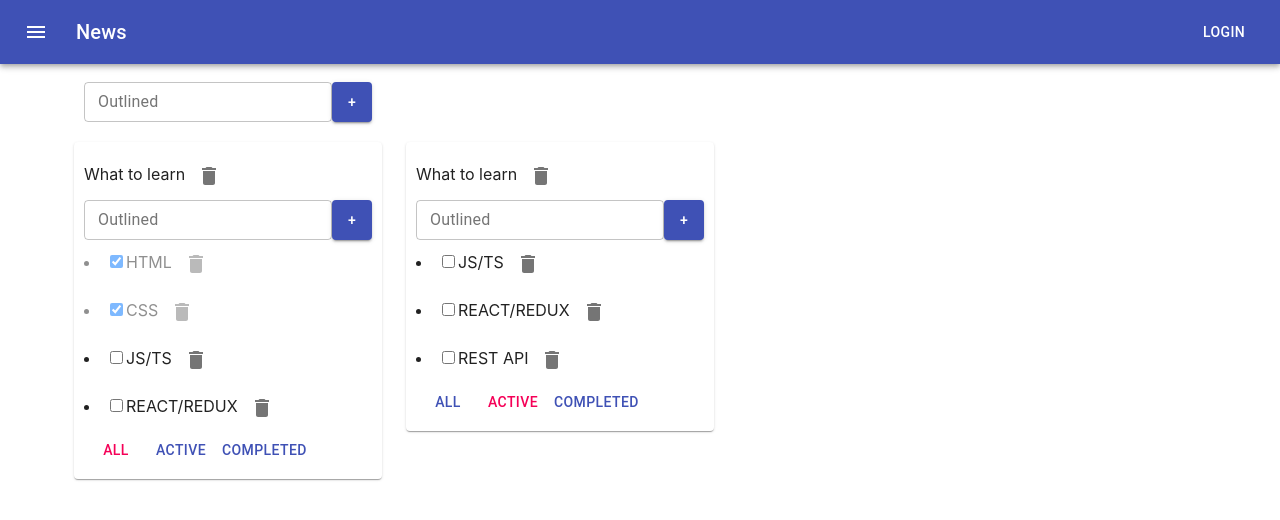
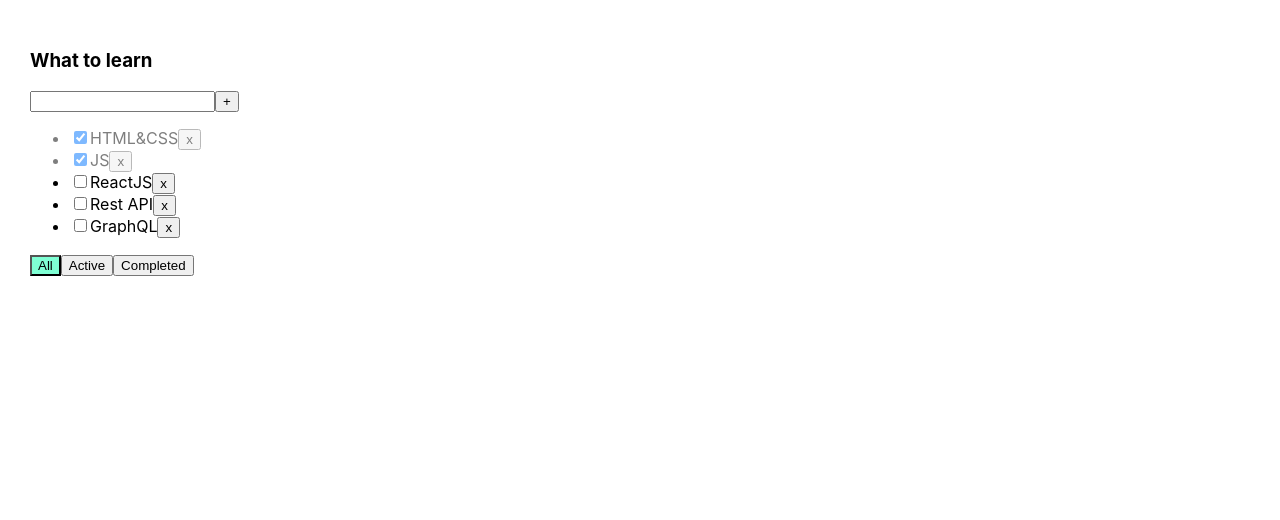
Before and after one commit to ZherdevMak/ToDoList, a React (Create React App) app: page / in a window 1280 px wide. Shown: the top 520 px of the page. Built offline with nearby package versions, Linux system fonts and the light colour scheme.

Commit message:
Week 7 Reducer

```diff
--- a/src/App.css
+++ b/src/App.css
@@ -6,3 +6,19 @@
 .App > div {
   margin-right: 50px;
 }
+
+.error {
+  border: red 1px solid;
+}
+
+.error-message {
+  color: red;
+}
+
+.active-filter {
+  background-color: aquamarine;
+}
+
+.is-done {
+  opacity: 0.5;
+}
--- a/src/App.tsx
+++ b/src/App.tsx
@@ -1,123 +1,67 @@
 import React, {useState} from 'react';
 import './App.css';
-import TodoList, {TaskType} from "./TodoList";
-import {v1} from "uuid";
-import {AddItemForm} from "./component/AddItemForm";
-import BasicAppBar from "./component/BasicAppBar";
-import {Container, Grid, Paper} from "@material-ui/core";
+import {Todolist} from './Todolist';
+import {v1} from 'uuid';
 
-export type FilterValuesType = 'all' | 'active' | 'completed'
-
-export type TodoListsType = {
-    id: string
-    title: string
-    filter: FilterValuesType
-}
-
-type TasksType = {
-    [key: string]: TaskType[]
-}
+export type FilterValuesType = "all" | "active" | "completed";
 
 function App() {
-    let TodoListTD1 = v1()
-    let TodoListTD2 = v1()
 
-    let [todoLists, setTodoLists] = useState<TodoListsType[]>([
-            {id: TodoListTD1, title: 'What to learn', filter: 'all'},
-            {id: TodoListTD2, title: 'What to learn', filter: 'active'}
-        ]
-    )
+    let [tasks, setTasks] = useState([
+        {id: v1(), title: "HTML&CSS", isDone: true},
+        {id: v1(), title: "JS", isDone: true},
+        {id: v1(), title: "ReactJS", isDone: false},
+        {id: v1(), title: "Rest API", isDone: false},
+        {id: v1(), title: "GraphQL", isDone: false},
+    ]);
+    let [filter, setFilter] = useState<FilterValuesType>("all");
 
-    let [tasks, setTasks] = useState<TasksType>({
-        [TodoListTD1]: [
-            {id: v1(), title: "HTML", isDone: true},
-            {id: v1(), title: "CSS", isDone: true},
-            {id: v1(), title: "JS/TS", isDone: false},
-            {id: v1(), title: "REACT/REDUX", isDone: false}],
-        [TodoListTD2]: [
-            {id: v1(), title: "HTML", isDone: true},
-            {id: v1(), title: "CSS", isDone: true},
-            {id: v1(), title: "JS/TS", isDone: false},
-            {id: v1(), title: "REACT/REDUX", isDone: false},
-            {id: v1(), title: "REST API", isDone: false}]
-    })
-    const addTodolist = (title: string) => {
-        let newTodolistId = v1();
-        let newTodolist: TodoListsType = {id: newTodolistId, title: title, filter: 'all'};
-        setTodoLists([newTodolist, ...todoLists]);
-        setTasks({
-            ...tasks,
-            [newTodolistId]: []
-        })
+
+    function removeTask(id: string) {
+        let filteredTasks = tasks.filter(t => t.id != id);
+        setTasks(filteredTasks);
     }
 
-    let addTask = (TodoListID: string, e: string) => {
-        let task: TaskType = {id: v1(), title: e, isDone: false}
-        setTasks({...tasks, [TodoListID]: [task, ...tasks[TodoListID]]})
+    function addTask(title: string) {
+        let task = {id: v1(), title: title, isDone: false};
+        let newTasks = [task, ...tasks];
+        setTasks(newTasks);
     }
 
-    const removeTodoList = (TodoListID: string) => {
-        setTodoLists(todoLists.filter(el => el.id !== TodoListID))
-        delete tasks[TodoListID]
-    }
-    const removeTask = (TodoListID: string, taskID: string) => {
-        setTasks({...tasks, [TodoListID]: tasks[TodoListID].filter(t => t.id !== taskID)})
-    }
-    const changeTodoListFilter = (TodoListID: string, filter: FilterValuesType) => {
-        setTodoLists(todoLists.map(el => el.id === TodoListID ? {...el, filter: filter} : el))
-    }
-    const changeIsDone = (TodoListID: string, id: string, isDone: boolean) => {
-        setTasks({...tasks, [TodoListID]: tasks[TodoListID].map(e => e.id === id ? {...e, isDone: isDone} : e)})
+    function changeStatus(taskId: string, isDone: boolean) {
+        let task = tasks.find(t => t.id === taskId);
+        if (task) {
+            task.isDone = isDone;
+        }
+
+        setTasks([...tasks]);
     }
 
-    const titleEdit = (ID: string, editedTitle: string) => {
-        setTodoLists(todoLists.map(e => e.id === ID ? {...e, title: editedTitle} : e))
+
+    let tasksForTodolist = tasks;
+
+    if (filter === "active") {
+        tasksForTodolist = tasks.filter(t => t.isDone === false);
     }
-    const editTask = (ID: string, taskID: string, editedTitle: string) => {
-        setTasks({...tasks, [ID]: tasks[ID].map(el => el.id === taskID ? {...el, title: editedTitle} : el)})
+    if (filter === "completed") {
+        tasksForTodolist = tasks.filter(t => t.isDone === true);
     }
 
+    function changeFilter(value: FilterValuesType) {
+        setFilter(value);
+    }
+
+
     return (
-        <div>
-            <BasicAppBar/>
-            <div className="App">
-                <Container fixed>
-                    <Grid container style={{marginLeft: '30px'}} spacing={3}>
-                        <AddItemForm addItem={addTodolist}/>
-                    </Grid>
-                    <Grid container style={{padding: '20px'}} spacing={3}>
-                        {todoLists.map((el) => {
-                            let tasksForRender = tasks[el.id]
-                            if (el.filter === 'active') {
-                                tasksForRender = tasks[el.id].filter(t => t.isDone === false)
-                            }
-                            if (el.filter === 'completed') {
-                                tasksForRender = tasks[el.id].filter(t => t.isDone === true)
-                            }
-                            return (<Grid item>
-                                <Paper style={{padding: '10px'}}>
-                                <TodoList
-                                    key={el.id}
-                                    TodoListID={el.id}
-                                    title={el.title}
-                                    tasks={tasksForRender}
-                                    removeTask={removeTask}
-                                    changeTodoListFilter={changeTodoListFilter}
-                                    changeIsDone={changeIsDone}
-                                    addTask={addTask}
-                                    filter={el.filter}
-                                    removeTodoList={removeTodoList}
-                                    titleEdit={titleEdit}
-                                    editTask={editTask}
-                                />
-                            </Paper>
-                        </Grid>
-                        )
-                        })
-                        }
-                    </Grid>
-                </Container>
-            </div>
+        <div className="App">
+            <Todolist title="What to learn"
+                      tasks={tasksForTodolist}
+                      removeTask={removeTask}
+                      changeFilter={changeFilter}
+                      addTask={addTask}
+                      changeTaskStatus={changeStatus}
+                      filter={filter}
+            />
         </div>
     );
 }
--- a/src/TodoList.module.css
+++ /dev/null
@@ -1,13 +0,0 @@
-.error {
-    border: red 3px solid;
-}
-
-.errorMessage {
-    color: red;
-}
-.activeFilter {
-    background-color: aquamarine;
-}
-.isDone {
-    opacity: 0.5;
-}
--- a/src/TodoList.tsx
+++ b/src/TodoList.tsx
@@ -1,92 +1,88 @@
-import React from 'react';
-import {FilterValuesType} from "./App";
-import stl from './TodoList.module.css'
-import CheckBox from "./component/CheckBox";
-import {AddTaskForm} from "./component/AddTaskForm";
-import {EditableSpan} from "./component/EditableSpan";
-import {Button, IconButton} from "@material-ui/core";
-import {Delete} from "@material-ui/icons";
+import React, {ChangeEvent, KeyboardEvent, useState} from 'react';
+import {FilterValuesType} from './App';
 
-export type TaskType = {
-    id: string,
-    title: string,
-    isDone: boolean,
+type TaskType = {
+    id: string
+    title: string
+    isDone: boolean
 }
 
-export type TodoListPropsType = {
-
-    title: string,
+type PropsType = {
+    title: string
     tasks: Array<TaskType>
-    removeTask: (TodoListTD: string, taskID: string) => void
-    changeTodoListFilter: (TodoListID: string, filter: FilterValuesType) => void
-    changeIsDone: (TodoListID: string, Tid: string, isDone: boolean) => void
-    addTask: (TodoListID: string, title: string) => void
-    filter: any
-    TodoListID: string
-    removeTodoList: (TodoListID: string) => void
-    titleEdit: (ID: string, editedTitle: string) => void
-    editTask: (ID: string, taskID: string, editedTitle: string) => void
+    removeTask: (taskId: string) => void
+    changeFilter: (value: FilterValuesType) => void
+    addTask: (title: string) => void
+    changeTaskStatus: (taskId: string, isDone: boolean) => void
+    filter: FilterValuesType
 }
 
-const TodoList = (props: TodoListPropsType) => {
+export function Todolist(props: PropsType) {
+
+    let [title, setTitle] = useState("")
+    let [error, setError] = useState<string | null>(null)
+
+    const addTask = () => {
+        if (title.trim() !== "") {
+            props.addTask(title.trim());
+            setTitle("");
+        } else {
+            setError("Title is required");
+        }
+    }
+
+    const onChangeHandler = (e: ChangeEvent<HTMLInputElement>) => {
+        setTitle(e.currentTarget.value)
+    }
+
+    const onKeyPressHandler = (e: KeyboardEvent<HTMLInputElement>) => {
+        setError(null);
+        if (e.charCode === 13) {
+            addTask();
+        }
+    }
+
+    const onAllClickHandler = () => props.changeFilter("all");
+    const onActiveClickHandler = () => props.changeFilter("active");
+    const onCompletedClickHandler = () => props.changeFilter("completed");
 
 
-    const changeIsDoneHandler = (Tid: string, isDone: boolean) => {
-        props.changeIsDone(props.TodoListID, Tid, isDone)
-    }
-    const addTaskHandler = (title: string) => {
-        props.addTask(props.TodoListID, title)
-    }
-    const taskJsx = props.tasks.map(task => {
+    return <div>
+        <h3>{props.title}</h3>
+        <div>
+            <input value={title}
+                   onChange={onChangeHandler}
+                   onKeyPress={onKeyPressHandler}
+                   className={error ? "error" : ""}
+            />
+            <button onClick={addTask}>+</button>
+            {error && <div className="error-message">{error}</div>}
+        </div>
+        <ul>
+            {
+                props.tasks.map(t => {
+                    const onClickHandler = () => props.removeTask(t.id)
+                    const onChangeHandler = (e: ChangeEvent<HTMLInputElement>) => {
+                        props.changeTaskStatus(t.id, e.currentTarget.checked);
+                    }
 
-        return (
-            <li key={task.id} className={task.isDone ? stl.isDone : ""}>
-                <CheckBox isDone={task.isDone} callBack={(isDone) => changeIsDoneHandler(task.id, isDone)}/>
-                <EditableSpan title={task.title} callBack={(title: string) => editTaskHandler(task.id, title)}/>
-                <IconButton aria-label="delete" onClick={() => {
-                    props.removeTask(props.TodoListID, task.id)
-                }}><Delete/>
-                </IconButton>
-            </li>
-        )
-    })
-    const removeTodoList = () => {
-        props.removeTodoList(props.TodoListID)
-    }
-    const titleEditHandler = (editedTitle: string) => {
-        props.titleEdit(props.TodoListID, editedTitle)
-    }
-    const editTaskHandler = (taskID: string, editedTitle: string) => {
-        props.editTask(props.TodoListID, taskID, editedTitle)
-    }
-
-    return (
+                    return <li key={t.id} className={t.isDone ? "is-done" : ""}>
+                        <input type="checkbox"
+                               onChange={onChangeHandler}
+                               checked={t.isDone}/>
+                        <span>{t.title}</span>
+                        <button onClick={onClickHandler}>x</button>
+                    </li>
+                })
+            }
+        </ul>
         <div>
-            <div>
-                <EditableSpan callBack={titleEditHandler} title={props.title}/>
-                <IconButton aria-label="delete" onClick={removeTodoList}>
-                    <Delete/>
-                </IconButton>
-                <AddTaskForm callBack={addTaskHandler}/>
-
-                <div>{taskJsx}</div>
-                <div>
-                    <Button color={props.filter === 'all' ? "secondary" : "primary"}
-                            onClick={() => {
-                                props.changeTodoListFilter(props.TodoListID, 'all')
-                            }}>All</Button>
-                    <Button color={props.filter === 'active' ? "secondary" : "primary"}
-                            onClick={() => {
-                                props.changeTodoListFilter(props.TodoListID, 'active')
-                            }}>Active</Button>
-                    <Button color={props.filter === 'completed' ? "secondary" : "primary"}
-                            onClick={() => {
-                                props.changeTodoListFilter(props.TodoListID, 'completed')
-                            }}>Completed</Button>
-                </div>
-            </div>
+            <button className={props.filter === 'all' ? "active-filter" : ""}
+                    onClick={onAllClickHandler}>All</button>
+            <button className={props.filter === 'active' ? "active-filter" : ""}
+                onClick={onActiveClickHandler}>Active</button>
+            <button className={props.filter === 'completed' ? "active-filter" : ""}
+                onClick={onCompletedClickHandler}>Completed</button>
         </div>
-    );
-};
-
-export default TodoList;
+    </div>
+}
--- a/src/component/AddItemForm.tsx
+++ /dev/null
@@ -1,45 +0,0 @@
-import React, {ChangeEvent, KeyboardEvent, useState} from 'react';
-import {Button, TextField} from "@material-ui/core";
-
-type AddItemFormPropsType = {
-    addItem: (title: string) => void
-}
-
-export function AddItemForm(props: AddItemFormPropsType) {
-
-    let [title, setTitle] = useState("")
-    let [error, setError] = useState<string | null>(null)
-
-    const addItem = () => {
-        if (title.trim() !== "") {
-            props.addItem(title);
-            setTitle("");
-        } else {
-            setError("Title is required");
-        }
-    }
-
-    const onChangeHandler = (e: ChangeEvent<HTMLInputElement>) => {
-        setTitle(e.currentTarget.value)
-    }
-
-    const onKeyPressHandler = (e: KeyboardEvent<HTMLInputElement>) => {
-        setError(null);
-        if (e.charCode === 13) {
-            addItem();
-        }
-    }
-
-    return <div>
-        <TextField id="outlined-basic" label="Outlined" variant="outlined" size={"small"}
-                   value={title}
-                   onChange={onChangeHandler}
-                   onKeyPress={onKeyPressHandler}
-                   className={error ? "error" : ""}
-        />
-        <Button variant="contained" color="primary" onClick={addItem}
-                style={{width: '40px', height: '40px', minWidth: '40px'}}
-        >+</Button>
-        {error && <div className="error-message">{error}</div>}
-    </div>
-}
--- a/src/component/AddTaskForm.tsx
+++ /dev/null
@@ -1,44 +0,0 @@
-import React, {ChangeEvent, useState} from 'react';
-import stl from "../TodoList.module.css";
-import {Button, TextField} from "@material-ui/core";
-
-type AddTaskFormType = {
-    callBack: (title: string) => void
-}
-
-export const AddTaskForm = (props: AddTaskFormType) => {
-    let [title, setTitle] = useState<string>('')
-    let [error, setError] = useState<string | null>(null)
-
-    const onChangeHandler = (e: ChangeEvent<HTMLInputElement>) => {
-        setTitle(e.currentTarget.value)
-        setError(null)
-    }
-    const OnKeyPressHandler = (event: React.KeyboardEvent<HTMLElement>) => {
-        if (event.key === "Enter") {
-            addTask()
-        }
-    }
-    const addTask = () => {
-        if (title.trim() !== "") {
-            props.callBack(title.trim());
-            setTitle('')
-        } else {
-            setError('Title is required')
-        }
-    }
-    return (
-        <div>
-            <TextField id="outlined-basic" label="Outlined" variant="outlined" size={"small"}
-                       value={title}
-                       onChange={onChangeHandler}
-                       onKeyPress={OnKeyPressHandler}
-                       className={error ? "error" : ""}
-            />
-            <Button variant="contained" color="primary" onClick={addTask}
-                    style={{width: '40px', height: '40px', minWidth: '40px'}}
-            >+</Button>
-            {error && <div className={stl.errorMessage}>{error}</div>}
-        </div>
-    );
-};
--- a/src/component/BasicAppBar.tsx
+++ /dev/null
@@ -1,40 +0,0 @@
-import React from 'react';
-import { makeStyles } from '@material-ui/core/styles';
-import AppBar from '@material-ui/core/AppBar';
-import Toolbar from '@material-ui/core/Toolbar';
-import Typography from '@material-ui/core/Typography';
-import Button from '@material-ui/core/Button';
-import IconButton from '@material-ui/core/IconButton';
-import MenuIcon from '@material-ui/icons/Menu';
-
-const useStyles = makeStyles((theme) => ({
-    root: {
-        flexGrow: 1,
-    },
-    menuButton: {
-        marginRight: theme.spacing(2),
-    },
-    title: {
-        flexGrow: 1,
-    },
-}));
-
-export default function BasicAppBar() {
-    const classes = useStyles();
-
-    return (
-        <div className={classes.root}>
-            <AppBar position="static">
-                <Toolbar>
-                    <IconButton edge="start" className={classes.menuButton} color="inherit" aria-label="menu">
-                        <MenuIcon />
-                    </IconButton>
-                    <Typography variant="h6" className={classes.title}>
-                        News
-                    </Typography>
-                    <Button color="inherit">Login</Button>
-                </Toolbar>
-            </AppBar>
-        </div>
-    );
-}
--- a/src/component/CheckBox.tsx
+++ /dev/null
@@ -1,15 +0,0 @@
-import React, {ChangeEvent} from 'react';
-type CheckBoxType = {
-    callBack: (isDone:boolean) => void
-    isDone: boolean
-}
-const CheckBox = (props:CheckBoxType) => {
-    const changeIsDoneHandler = (e:ChangeEvent<HTMLInputElement>) => {
-        props.callBack(e.currentTarget.checked)
-    }
-    return (
-        <input type='checkbox' checked={props.isDone} onChange={changeIsDoneHandler}/>
-    );
-};
-
-export default CheckBox;
--- a/src/component/EditableSpan.tsx
+++ /dev/null
@@ -1,45 +0,0 @@
-import React, {useState} from 'react';
-import {TextField} from "@material-ui/core";
-import classes from "*.module.sass";
-
-type EditableSpanType = {
-    title: string
-    callBack: (editedTitle: string) => void
-}
-
-
-export const EditableSpan = (props: EditableSpanType) => {
-    let [edit, setEdit] = useState<boolean>(false)
-    let [editedTitle, setEditedTitle] = useState<string>(props.title)
-    let [error, setError] = useState<string | null>(null)
-    const onChangeHandler = (e: React.ChangeEvent<HTMLInputElement | HTMLTextAreaElement>) => {
-        setEditedTitle(e.currentTarget.value)
-    }
-    const spanHandler = () => {
-        setEdit(!edit)
-        addTask()
-
-    }
-
-    const OnKeyPressHandler = (event: React.KeyboardEvent<HTMLElement>) => {
-        if (event.key === "Enter") {
-            setEdit(!edit)
-            addTask()
-        }
-    }
-    const addTask = () => {
-        if (editedTitle.trim() !== "") {
-            props.callBack(editedTitle.trim());
-        } else {
-            setError('Title is required')
-        }
-    }
-
-    return (
-        edit
-            ? <TextField id="outlined-basic" label="Outlined" variant="outlined"
-                         type={"text"} autoFocus onBlur={spanHandler} onKeyPress={OnKeyPressHandler} onChange={(e)=>{onChangeHandler(e)}} value={editedTitle}/>
-            : <span onDoubleClick={spanHandler}>{props.title}</span>
-
-    );
-};
```
Also changed, not shown: src/TaskReducer.tsx (added).
